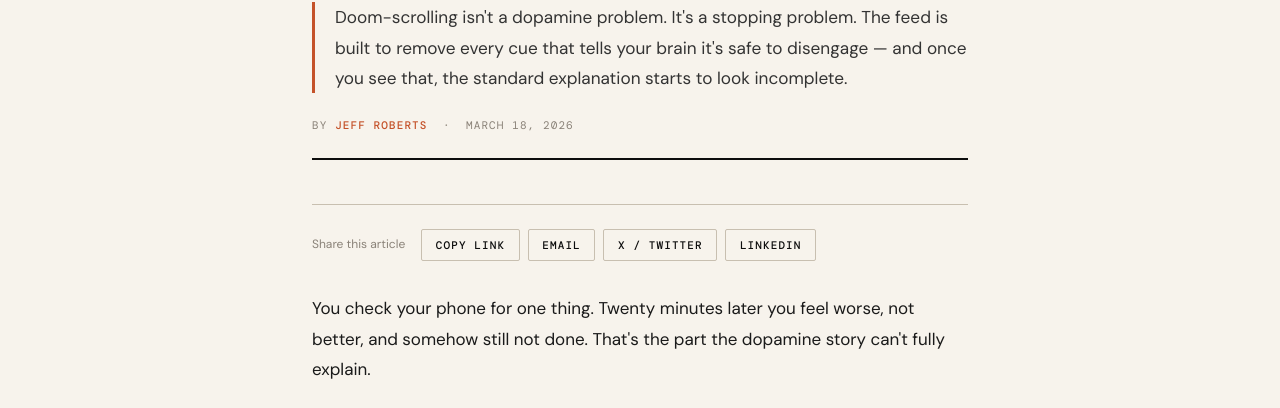
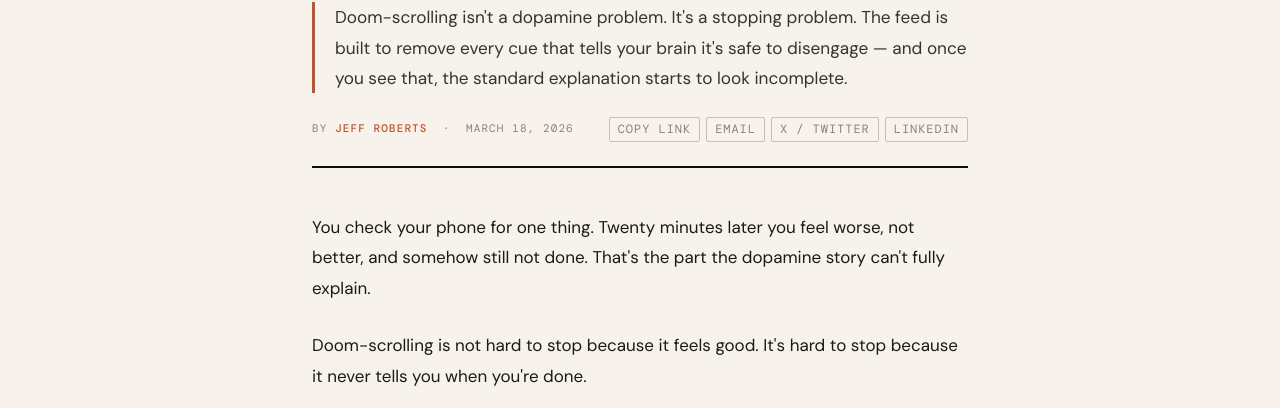
Before and after one commit to botchedwaffle/botchedwaffle.com, a website: page originals/doom-scrolling-stopping-problem.html in a window 1280 px wide. Shown: the part 345-753 px from the top of the page. Drawn offline with nearby package versions, Linux system fonts and the light colour scheme; a web font is replaced by a local one.

Commit message:
fix: inline compact share bar next to byline

```diff
--- a/originals/doom-scrolling-stopping-problem.html
+++ b/originals/doom-scrolling-stopping-problem.html
@@ -101,6 +101,11 @@
       padding-bottom: 1.5rem;
       border-bottom: 2px solid var(--ink);
       margin-bottom: 2.75rem;
+      display: flex;
+      justify-content: space-between;
+      align-items: center;
+      flex-wrap: wrap;
+      gap: 0.5rem;
     }
     .article-byline strong { color: var(--rust); font-weight: 500; }
 
@@ -165,47 +170,29 @@
     }
     .cta-btn:hover { opacity: 0.82; }
 
-    /* ─── SHARE BAR ─── */
-    .share-bar {
-      margin-top: 2.5rem;
-      margin-bottom: 2rem;
-      padding-top: 1.5rem;
-      border-top: 1px solid var(--rule);
-      display: flex;
-      align-items: center;
-      gap: 1rem;
-      flex-wrap: wrap;
-    }
-
-    .share-label {
-      font-family: 'DM Sans', sans-serif;
-      font-size: 12px;
-      color: var(--muted);
-      white-space: nowrap;
-    }
-
+    /* ─── SHARE BUTTONS ─── */
     .share-buttons {
       display: flex;
-      gap: 0.5rem;
+      gap: 0.375rem;
       flex-wrap: wrap;
     }
 
     .share-btn {
       font-family: 'DM Mono', monospace;
-      font-size: 11px;
-      font-weight: 500;
+      font-size: 0.75rem;
+      font-weight: 400;
       text-transform: uppercase;
-      letter-spacing: 0.1em;
-      color: var(--ink);
+      letter-spacing: 0.08em;
+      color: var(--muted);
       background: transparent;
       border: 1px solid var(--rule);
-      padding: 0.4rem 0.85rem;
+      padding: 3px 8px;
       border-radius: 2px;
       cursor: pointer;
       text-decoration: none;
       display: inline-block;
       transition: color 0.15s, border-color 0.15s;
-      line-height: 1.5;
+      line-height: 1.4;
     }
 
     .share-btn:hover {
@@ -217,6 +204,7 @@
     @media (max-width: 600px) {
       .article-container { padding: 1.5rem 1rem 3rem; }
       .newsletter-cta    { padding: 1.5rem 1.25rem; }
+      .article-byline    { flex-direction: column; align-items: flex-start; }
     }
   </style>
   <!-- Privacy-friendly analytics by Plausible -->
@@ -257,12 +245,7 @@
   <p class="article-lede">Doom-scrolling isn't a dopamine problem. It's a stopping problem. The feed is built to remove every cue that tells your brain it's safe to disengage — and once you see that, the standard explanation starts to look incomplete.</p>
 
   <div class="article-byline">
-    By <strong>Jeff Roberts</strong>&nbsp;&nbsp;·&nbsp;&nbsp;March 18, 2026
-  </div>
-
-  <!-- Share Bar -->
-  <div class="share-bar">
-    <span class="share-label">Share this article</span>
+    <span>By <strong>Jeff Roberts</strong>&nbsp;&nbsp;·&nbsp;&nbsp;March 18, 2026</span>
     <div class="share-buttons">
       <button class="share-btn" id="copyLinkBtn">Copy Link</button>
       <a class="share-btn" href="mailto:?subject=The%20Feed%20Isn%E2%80%99t%20Addictive.%20It%E2%80%99s%20Unfinishable.&body=Thought%20you%27d%20find%20this%20interesting%3A%20https%3A%2F%2Fbotchedwaffle.com%2Foriginals%2Fdoom-scrolling-stopping-problem.html">Email</a>
```
